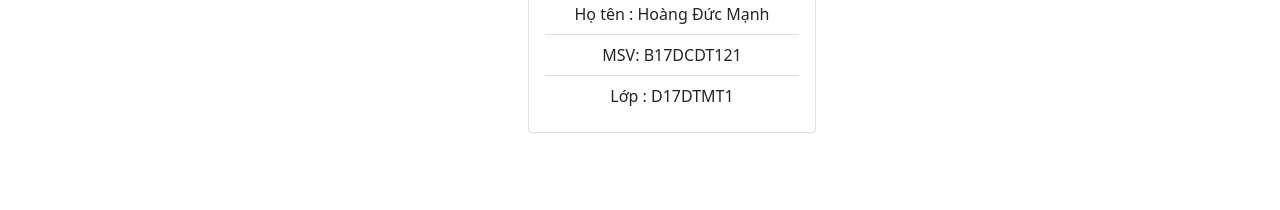
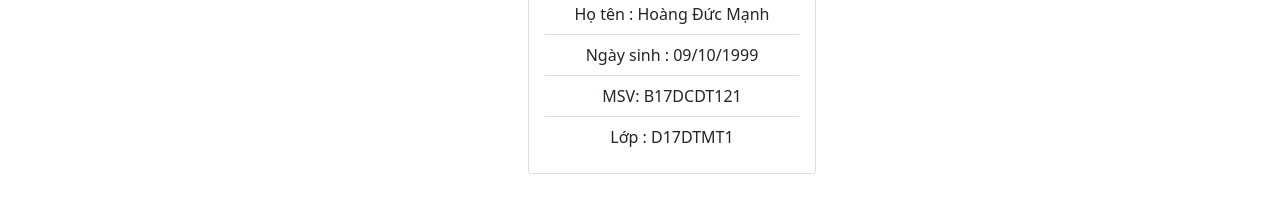
Before and after one commit to hoangstrong99/IOT, a plain HTML site: page tv1.html in a window 1280 px wide. Shown: the part 326-536 px from the top of the page. Drawn offline with nearby package versions, Linux system fonts and the light colour scheme.

Commit message:
commit tu nhanh' dev

```diff
--- a/tv1.html
+++ b/tv1.html
@@ -52,6 +52,7 @@
     <h5 class="card-title">Thông tin sinh viên</h5>
   <ul class="list-group list-group-flush">
     <li class="list-group-item">Họ tên : Hoàng Đức Mạnh</li>
+	<li class="list-group-item">Ngày sinh : 09/10/1999</li>
     <li class="list-group-item">MSV: B17DCDT121</li>
     <li class="list-group-item">Lớp : D17DTMT1</li>
   </ul>
```
